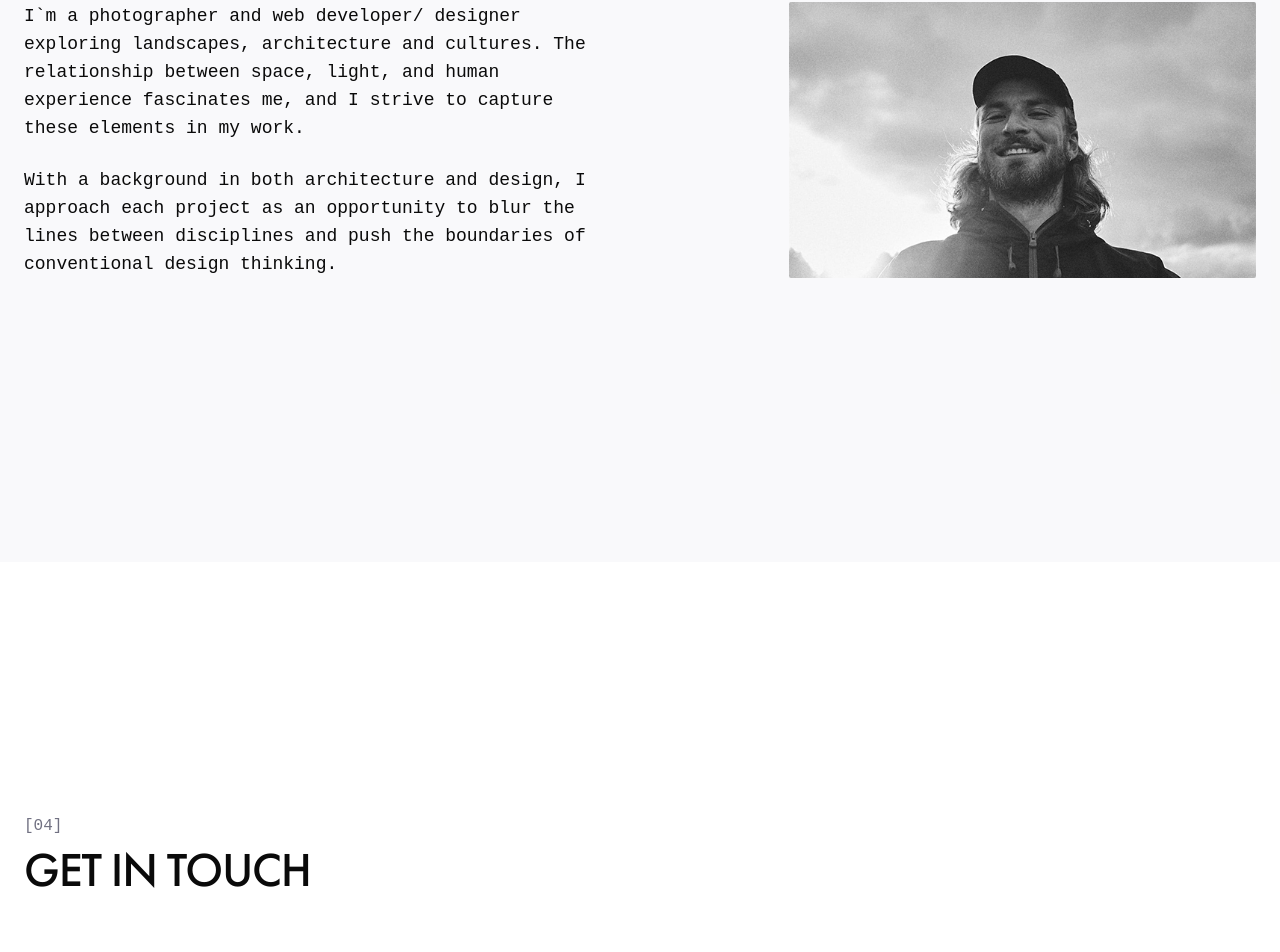
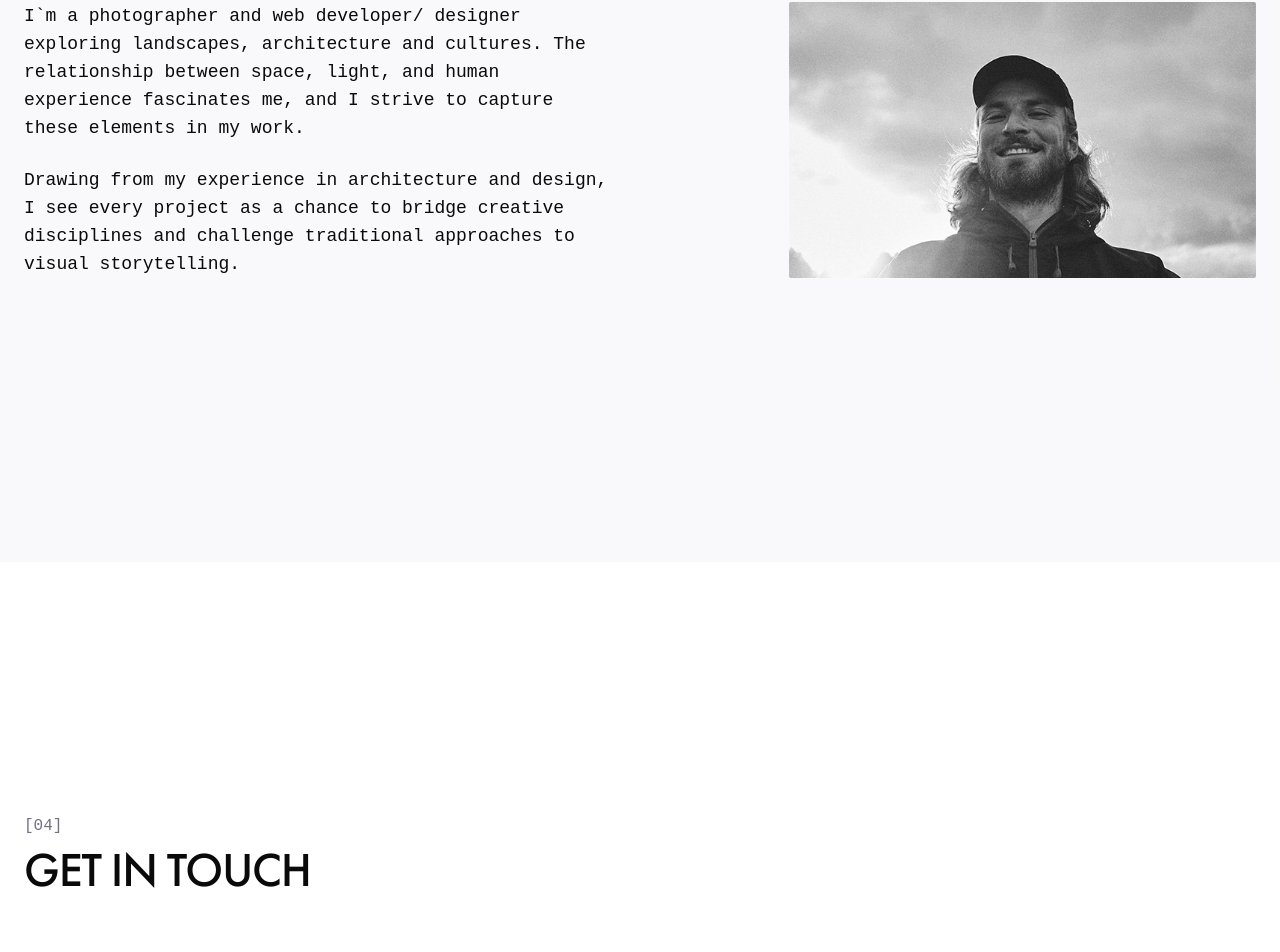
Before and after one commit to lpscrim/ddt, a Next.js app: page / in a window 1280 px wide. Shown: the part 2655-3607 px from the top of the page. Built offline with nearby package versions, Linux system fonts and the light colour scheme.

Commit message:
Refactor About section text for clarity and improved narrative flow

```diff
--- a/app/components/Sections/About.tsx
+++ b/app/components/Sections/About.tsx
@@ -17,9 +17,9 @@ export function About() {
               and I strive to capture these elements in my work.
             </p>
             <p>
-              With a background in both architecture and design, I approach
-              each project as an opportunity to blur the lines between disciplines
-              and push the boundaries of conventional design thinking.
+              Drawing from my experience in architecture and design, I see every
+              project as a chance to bridge creative disciplines and challenge
+              traditional approaches to visual storytelling.
             </p>
           </div>
 
```
